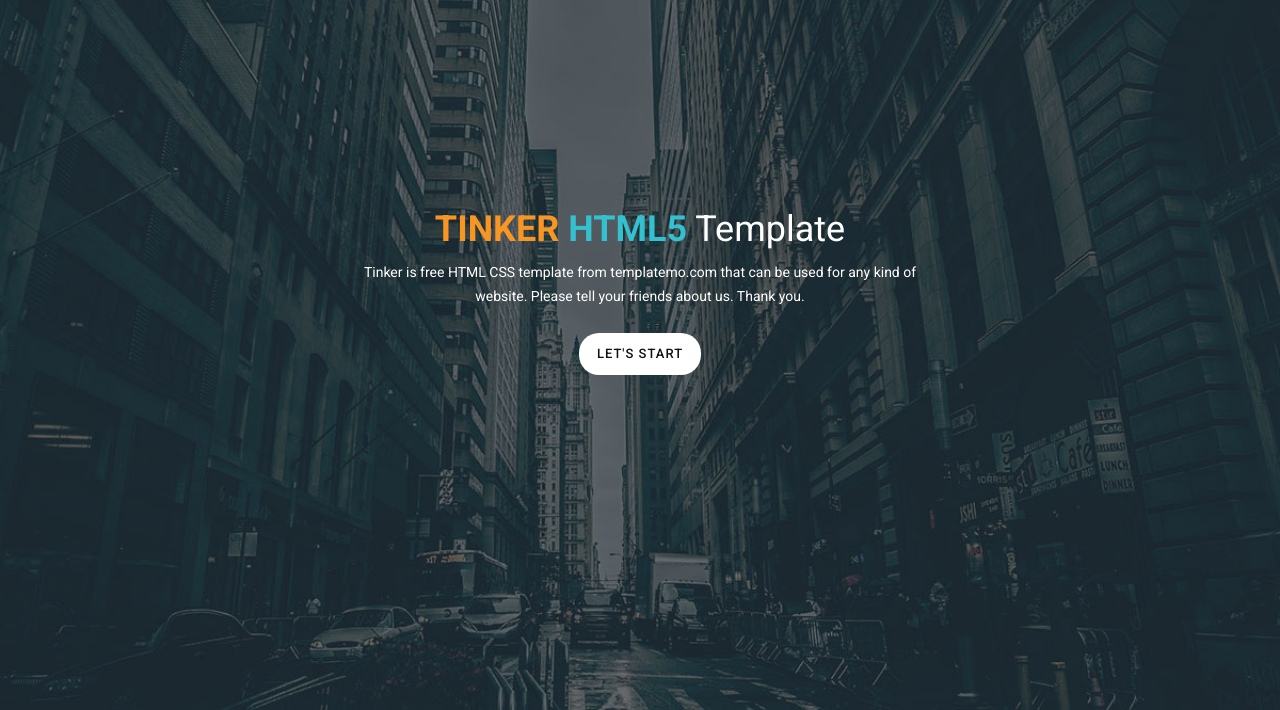
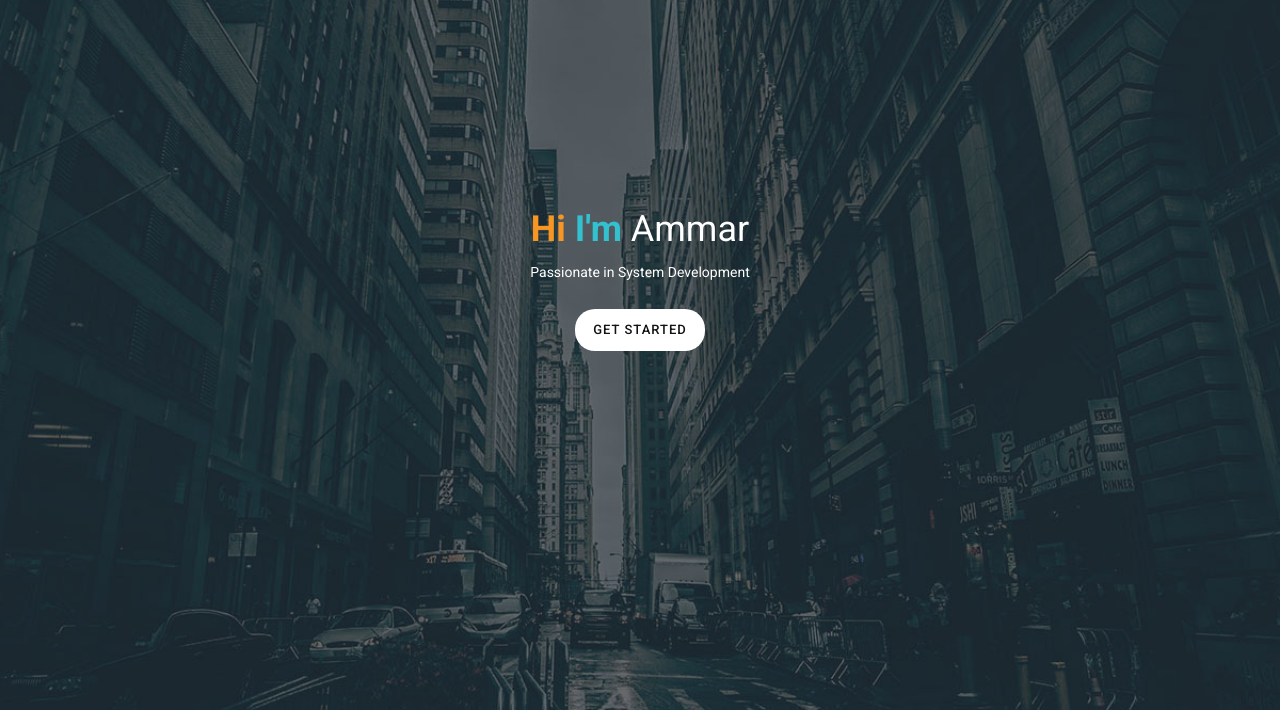
Before and after one commit to Bhukhariammar18/My-Portfolio, a plain HTML site: page index.html in a window 1280 px wide. Shown: the part 90-800 px from the top of the page. Drawn offline with nearby package versions, Linux system fonts and the light colour scheme.

Commit message:
Update index.html

```diff
--- a/index.html
+++ b/index.html
@@ -65,10 +65,10 @@ http://www.templatemo.com/tm-506-tinker
     <div class="parallax-content baner-content" id="home">
         <div class="container">
             <div class="text-content">
-                <h2><em>TINKER</em> <span>HTML5</span> Template</h2>
-                <p>Tinker is free HTML CSS template from templatemo.com that can be used for any kind of website. Please tell your friends about us. Thank you.</p>
+                <h2><em>Hi</em> <span>I'm</span> Ammar</h2>
+                <p>Passionate in System Development</p>
                 <div class="primary-white-button">
-                    <a href="#" class="scroll-link" data-id="about">Let's Start</a>
+                    <a href="#" class="scroll-link" data-id="about">Get Started</a>
                 </div>
             </div>
         </div>
```
